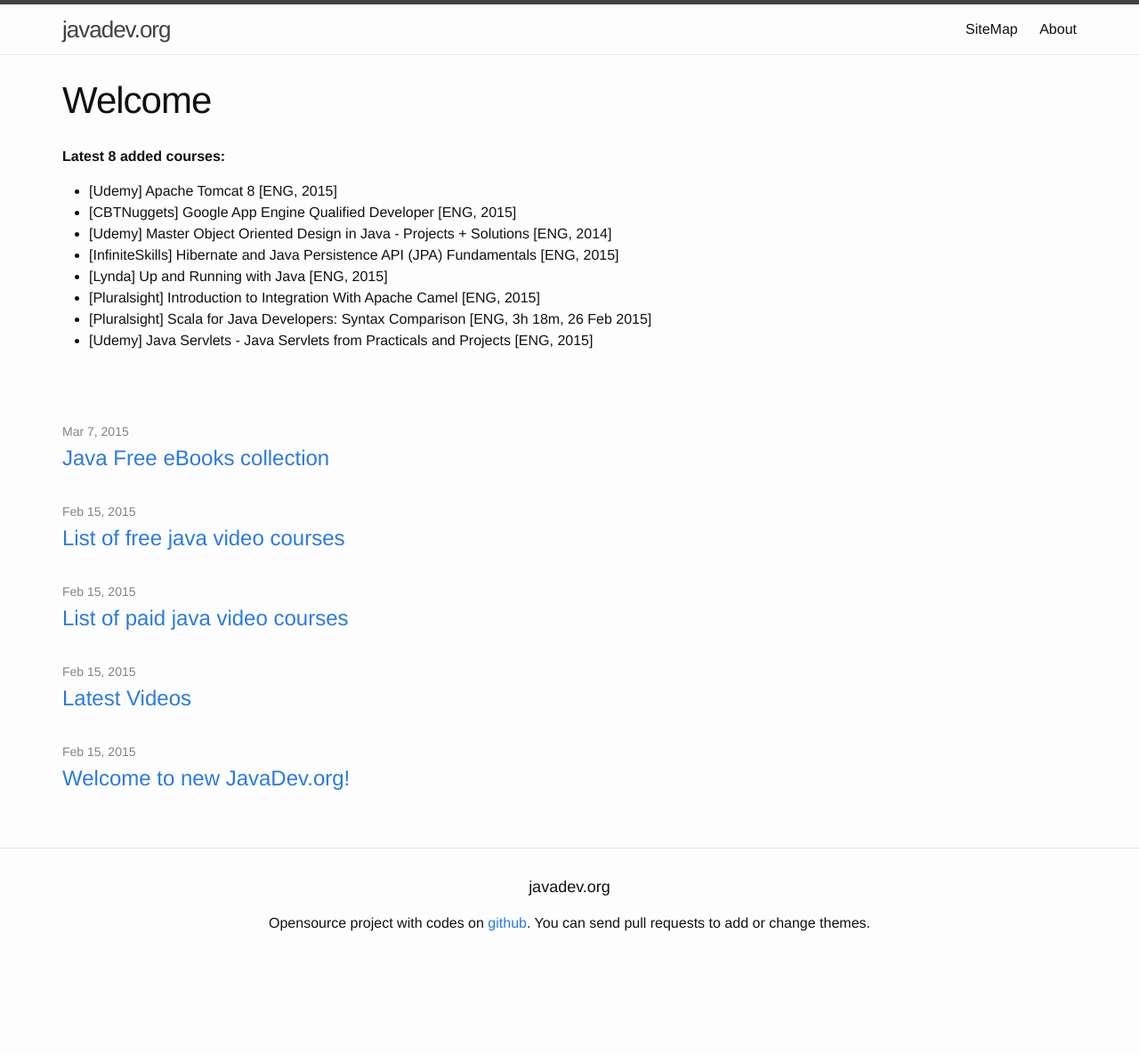
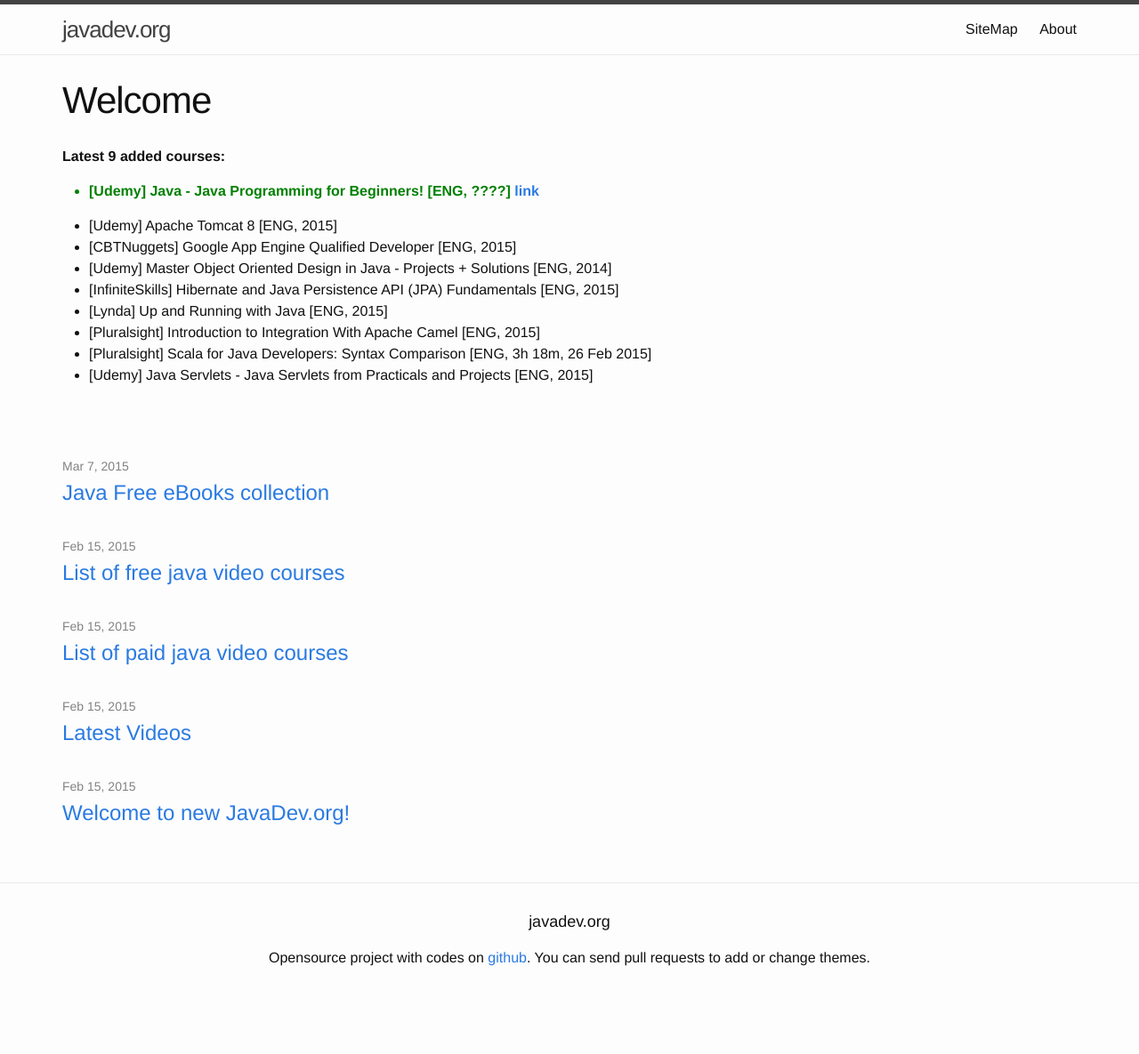
Before and after one commit to webmakaka/javadev.org, a Jekyll site: the page built from website/index.md, in a window 1280 px wide. Shown: the whole page at 89% size. Built offline with Jekyll 4.4.1, drawn with Linux system fonts in a browser that asks for light colours; before the commit the page ends 1146 px from its top, so only the background shows below that; grey boxes are pictures that could not be loaded.

Commit message:
Update index.md

```diff
--- a/website/index.md
+++ b/website/index.md
@@ -5,7 +5,11 @@ permalink: /
 ---
 
 
-**Latest 8 added courses:**
+**Latest 9 added courses:**
+
+<ul>
+<li style="color:green"><strong>[Udemy] Java - Java Programming for Beginners! [ENG, ????] <a href="https://www.udemy.com/java-programming-java-java/">link</a></strong></li>
+</ul>
 
 * [Udemy] Apache Tomcat 8 [ENG, 2015]
 * [CBTNuggets] Google App Engine Qualified Developer [ENG, 2015]
```
